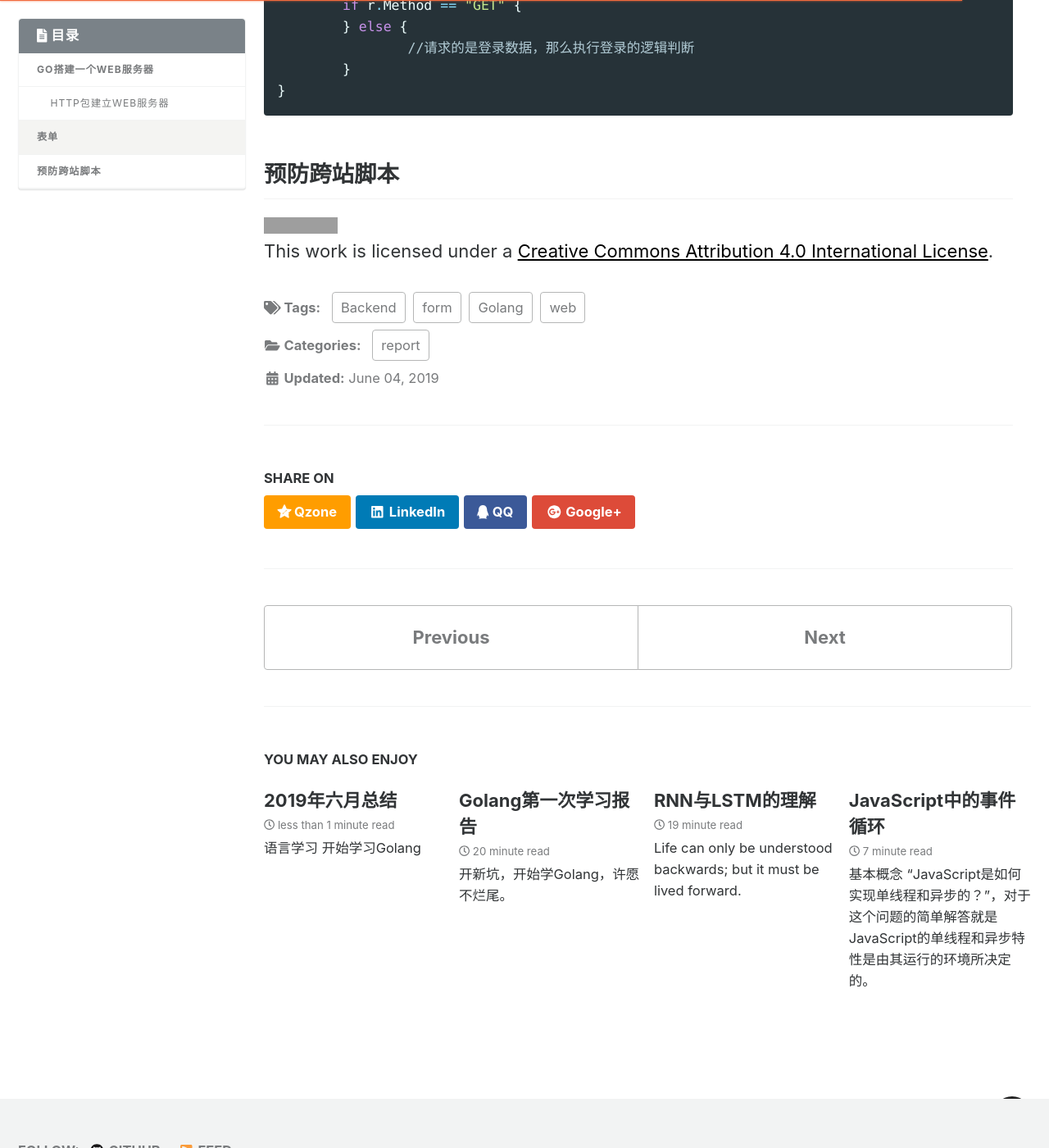
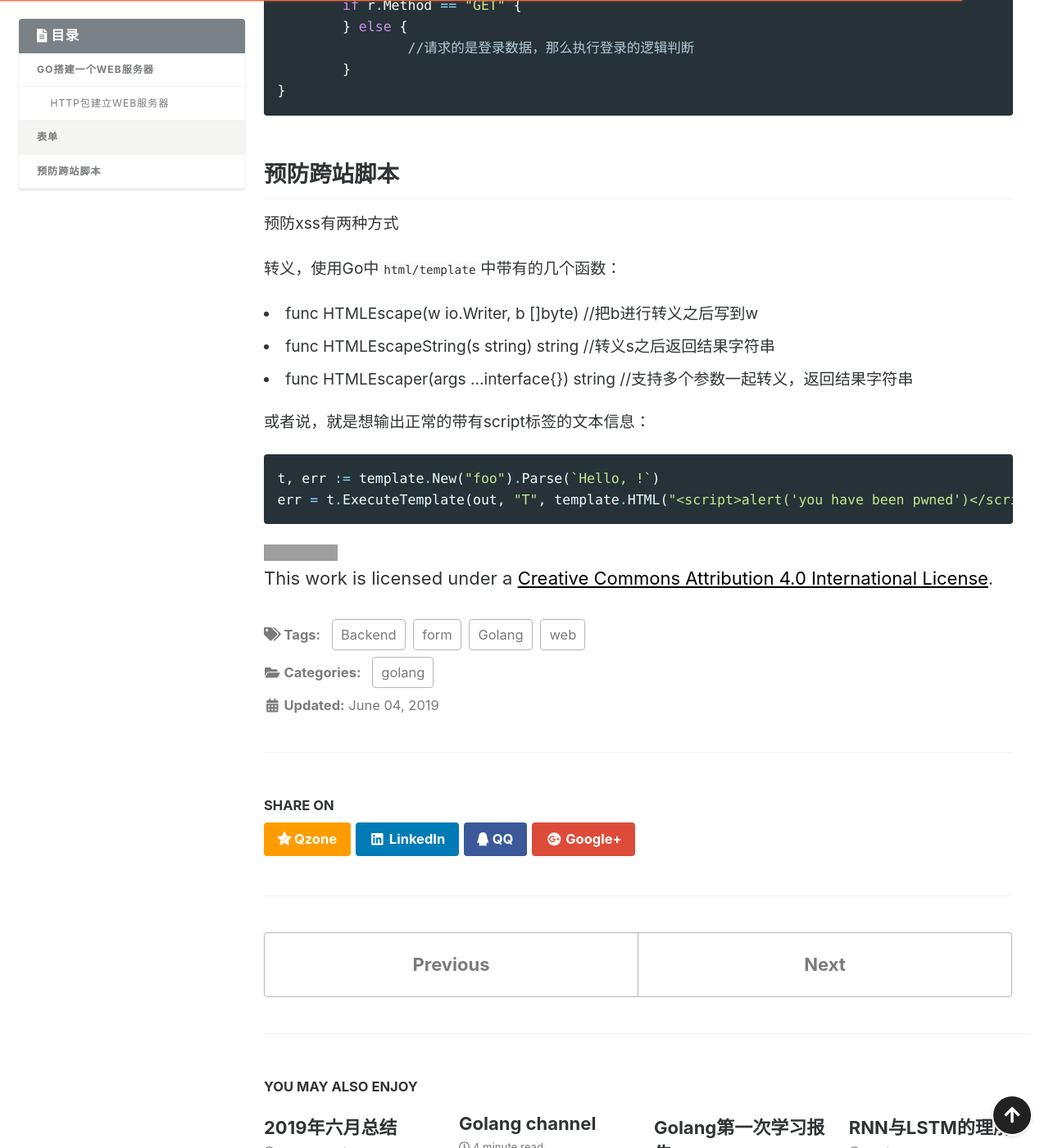
Before and after one commit to YuunYang/blog, a Jekyll site: the page built from _posts/cn-version/2019-06-04-Golang-report-02.md, in a window 1280 px wide and 1400 px high, scrolled down 4334 px. Shown: the whole window at 82% size. Built offline with Jekyll 4.4.1, drawn with Linux system fonts in a browser that asks for light colours; nearby versions of some CDN libraries; comment, search, counter and statistics services are not loaded; some of the changed lines change nothing that is shown; some of the changed text lies outside the part shown; grey boxes are pictures that could not be loaded.

Commit message:
new post

````diff
--- a/_posts/cn-version/2019-06-02-Golang-report-01.md
+++ b/_posts/cn-version/2019-06-02-Golang-report-01.md
@@ -1,7 +1,7 @@
 ---
 title: "Golang第一次学习报告"
 categories:
-  - report
+  - golang
 tags:
   - Golang
   - Backend
--- a/_posts/cn-version/2019-06-04-Golang-report-02.md
+++ b/_posts/cn-version/2019-06-04-Golang-report-02.md
@@ -1,7 +1,7 @@
 ---
 title: "Golang第二次学习报告"
 categories:
-  - report
+  - golang
 tags:
   - Golang
   - Backend
@@ -118,6 +118,18 @@
 ```
 
 ## 预防跨站脚本
+预防xss有两种方式
+
+转义，使用Go中`html/template`中带有的几个函数：
+- func HTMLEscape(w io.Writer, b []byte) //把b进行转义之后写到w
+- func HTMLEscapeString(s string) string //转义s之后返回结果字符串
+- func HTMLEscaper(args ...interface{}) string //支持多个参数一起转义，返回结果字符串
+
+或者说，就是想输出正常的带有script标签的文本信息：
+```go
+t, err := template.New("foo").Parse(`{{define "T"}}Hello, {{.}}!{{end}}`)
+err = t.ExecuteTemplate(out, "T", template.HTML("<script>alert('you have been pwned')</script>"))
+```
 
 [01]: /assets/images/2019-06-04-Golang-report/01.png
 [02]: /assets/images/2019-06-04-Golang-report/02.png
--- /dev/null
+++ b/_posts/cn-version/2019-06-05-golang-channel.md
@@ -0,0 +1,136 @@
+---
+title: "Golang channel"
+categories:
+  - golang
+tags:
+  - Golang
+  - Backend
+  - Http
+entries_layout: grid
+author_profile: true
+toc: true
+toc_label: "目录"
+toc_sticky: true
+---
+本文参考：
+
+- [*深入理解 Go Channel*](http://legendtkl.com/2017/07/30/understanding-golang-channel/) by Legendtkl
+- [*Anatomy of Channels in Go - Concurrency in Go*](https://medium.com/rungo/anatomy-of-channels-in-go-concurrency-in-go-1ec336086adb) by Uday Hiwarale
+- [*build web application with golang*](https://github.com/astaxie/build-web-application-with-golang/blob/master/zh/02.7.md) by astaxie
+
+## Channel基础知识
+
+### 创建channel
+使用`make`创建一个channel：
+```go
+ch := make(chan int) // method 1
+ch_N := make(chan int, N) // method 2
+```
+上面两个操作分别创建了一个无缓冲和有缓冲的大小为 N 的 channel，注意使用之前一定要用 make 创建，不然 channel 内容为 nil ，会无法读写数据而且会出现 dead lock 错误。
+
+- 无缓冲channel：
+> 发送和接受是同时发生的，如果没有 goroutine 读取 channel ，则发送者会一直阻塞。
+- 有缓冲channel：
+> 类似于一个有容量的队列。当队列满的时候发送者会阻塞；当队列空的时候接收者会阻塞。
+
+默认情况下，channel接收和发送数据都是阻塞的。这样做的好处是使 goroutine 的同步变得简单，我们不需要显示 lock。 channel 会告诉调度程序调度另一个 gr ，因此程序永远不会在同一个 gr 上阻塞。
+
+### channel读写与关闭
+channel读写：
+```go
+ch := make(chan int, 10)
+// 读操作
+x <- ch
+// 写操作
+ch <- x
+```
+
+channel关闭：
+```go
+ch := make(chan int)
+close(ch)
+```
+
+- 重复关闭 channel 、向关闭的 channel 发送数据都会 panic。
+- 从关闭的 channel 读数据不会 panic，读出 channel 中已有的数据之后再读就是 channel 类似的默认值，比如 chan int 类型的 channel 关闭之后读取到的值为0。
+
+可以使用 ok-idiom 方式，判断channel是否关闭：
+```go
+ch := make(chan int, 10)
+...
+close(ch)
+// ok-idiom
+val, ok := <-ch
+if ok == false {
+    // channel closed
+}
+```
+
+## Channel实践
+首先看一下在goroutine中实践
+```go
+func greet(c chan string) {
+    fmt.Println("Hello " + <-c + "!")
+}
+func main() {
+    fmt.Println("main() started")
+    c := make(chan string)
+    go greet(c)
+    c <- "John"
+    fmt.Println("main() ended")
+}
+// main() started
+// Hello John!
+// main() ended
+```
+看一看上面代码的过程：
+- greet操作不做赘述，接收一个channel并读取其中的数据
+- main函数中打印 start ，然后创建一个 string 类型的 channel
+- 将channel c传递给 greet 函数，但是使用go关键字将其作为 goroutine 执行。现在有了两个 goroutine （包含 main 和前面 go 创建的）。
+- 然后我们将字符串 “John” 传入 c 。这个时候，goroutine 会阻塞直到另一个 goroutine 从中读取它。 Go 调度程序调度程序 greet goroutine。
+- 最后结束。
+
+### Deadlock
+正如前面讨论过的，当从一个 channel 中写入或读取数据的时候， goroutine 会被阻塞，控制被传递给可用的 goroutine 。如果没有其他 goroutine 可用，例如都在休眠中。这个时候就会出现死锁。
+
+> 当尝试从一个没有可用值的channel中读取数据的时候，当前 goroutine 会被阻塞，然后唤醒其他 goroutine 再来将值 push 到 channel 中。发送数据亦是如此。（所以我们上面会使用 go 关键字传递数据，因为必须要要保证有两个以上的 goroutine）
+
+## 多种goroutine
+
+### 单向 channel
+前面说过的可读和可写的操作的 channel 可以称之为双向 channel。相对而言，也可以创建单向 channel ，即只读或只写的 channel。**使用单向 channel 增加了程序的安全性**
+
+同样需要使用 make 函数创建，不同的是需要一个额外的箭头符号来表示单向 channel。
+
+```go
+roc := make(<-chan int) // read only, arrow point away from chan
+soc := make(chan<- int) // write only, arrow point to chan
+```
+
+如果我们需要在例如 main 中读或写 goroutine， 但在另一个 goroutine 中却只需要只读或者只写。 Golang 提供了一种简单的方式：
+```go
+func foo(ch chan<- int) <-chan int {...}
+```
+foo 的形参是一个只能写的 channel（关键），那么就表示函数 foo 只会对 ch 进行写，当然你传入的参数可以是个普通 channel。foo 的返回值是一个只能读的 channel，那么表示 foo 的返回值规范用法就是只能读取。
+
+### channel 类型的 channel
+channel 可以被用在任何地方，包括另一个 channel 中。
+```go
+func greet(c chan string) {
+  fmt.Println(<-c)
+}
+func greeter(cc chan chan string) {
+  c := make(chan string)
+  cc <- c
+}
+func main() {
+  cc := make(chan chan string)
+  go greeter(cc)
+  c := <- cc
+  go greet(c)
+  c <- "John"
+}
+```
+
+### Select
+select 类似于 switch
````
